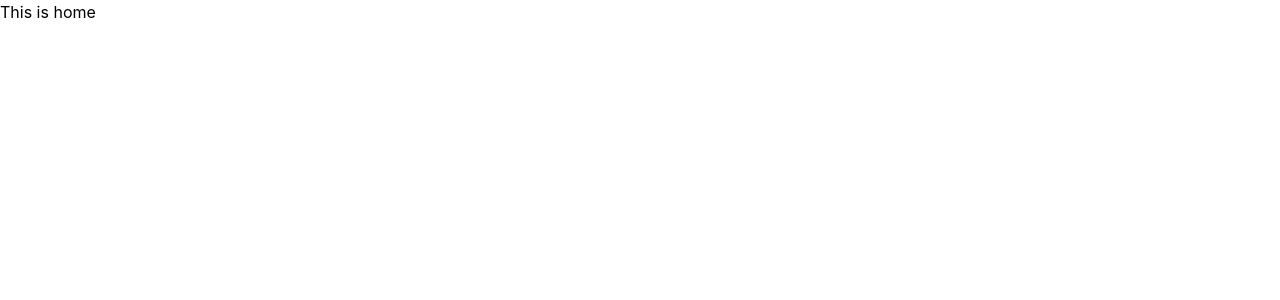
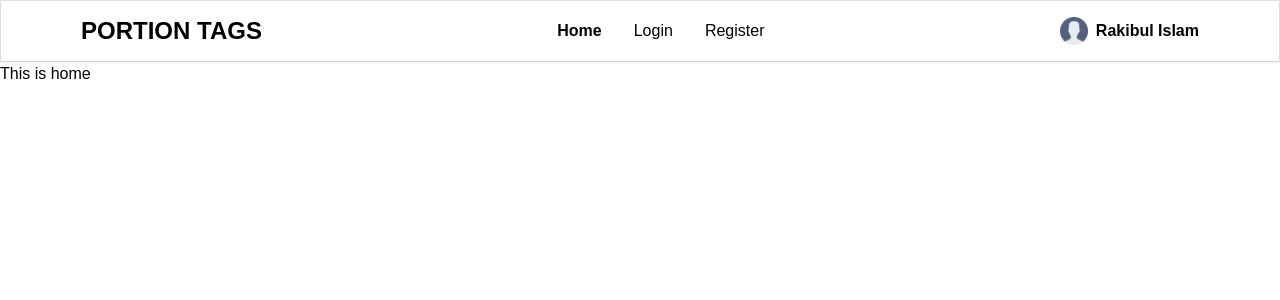
Before and after one commit to RakibulIslamm/portion-tags-client, a React (Create React App) app: page / in a window 1280 px wide. Shown: the top 300 px of the page. Built offline with nearby package versions, Linux system fonts and the light colour scheme.

Commit message:
Public Header sec added

```diff
--- /dev/null
+++ b/src/Components/CustomLink/CustomLink.js
@@ -0,0 +1,20 @@
+import { Link, useMatch, useResolvedPath } from "react-router-dom";
+
+function CustomLink({ children, to, ...props }) {
+    let resolved = useResolvedPath(to);
+    let match = useMatch({ path: resolved.pathname, end: true });
+
+    return (
+        <>
+            <Link
+                className={`hover:font-semibold ${match && 'font-semibold'} transition-all ease-linear duration-150`}
+                to={to}
+                {...props}
+            >
+                {children}
+            </Link>
+        </>
+    );
+}
+
+export default CustomLink;
--- a/src/Components/Layouts/PublicLayout/PublicLayout.js
+++ b/src/Components/Layouts/PublicLayout/PublicLayout.js
@@ -1,11 +1,13 @@
 import React from 'react';
 import { Outlet } from 'react-router-dom';
+import PublicHeader from '../../Shared/PublicHeader/PublicHeader';
 
 const PublicLayout = () => {
     return (
-        <div>
+        <>
+            <PublicHeader />
             <Outlet />
-        </div>
+        </>
     );
 };
 
--- a/src/Components/Shared/PublicHeader/PublicHeader.js
+++ b/src/Components/Shared/PublicHeader/PublicHeader.js
@@ -1,19 +1,23 @@
 import React from 'react';
 import { Link } from 'react-router-dom';
+import CustomLink from '../../CustomLink/CustomLink';
+import userImg from '../../../images/user.png'
 
 const PublicHeader = () => {
     return (
-        <div className='bg-pink-100'>
-            <div className=' max-w-[1920] px-[80px] py-[20px] flex justify-between items-center'>
-                <h1>Logo</h1>
+        <div className='border bg-white sticky top-0'>
+            <div className='shadow max-w-[1920] px-[80px] py-[14px] flex justify-between items-center'>
+                <h1 className='text-2xl font-bold uppercase'><Link to='/'>Portion Tags</Link></h1>
                 <div>
-                    <nav className='space-x-8'>
-                        <Link className='hover:border-b-4 px-1 border-gray-700 py-[20px]' to='/'>Home</Link>
-                        <Link to='/'>About</Link>
-                        <Link to='/login'>Login</Link>
-                        <Link to='/register'>Register</Link>
-                        <Link to='/'>Contact</Link>
+                    <nav className='flex items-center gap-8'>
+                        <CustomLink to='/'>Home</CustomLink>
+                        <CustomLink to='/login'>Login</CustomLink>
+                        <CustomLink to='/register'>Register</CustomLink>
                     </nav>
+                </div>
+                <div className='flex items-center gap-2'>
+                    <img className='w-7 h-7 bg-cover' src={userImg} alt="" />
+                    <p className='text-base font-semibold'>Rakibul Islam</p>
                 </div>
             </div>
         </div>
--- a/src/index.css
+++ b/src/index.css
@@ -2,11 +2,11 @@
 @tailwind components;
 @tailwind utilities;
 
+@import url('https://fonts.googleapis.com/css2?family=Poppins:ital,wght@0,100;0,200;0,300;0,400;0,500;0,600;0,700;0,800;0,900;1,100;1,200;1,300;1,400;1,500;1,600;1,700;1,800;1,900&display=swap');
+
 body {
   margin: 0;
-  font-family: -apple-system, BlinkMacSystemFont, 'Segoe UI', 'Roboto', 'Oxygen',
-    'Ubuntu', 'Cantarell', 'Fira Sans', 'Droid Sans', 'Helvetica Neue',
-    sans-serif;
+  font-family: 'Poppins', sans-serif;
   -webkit-font-smoothing: antialiased;
   -moz-osx-font-smoothing: grayscale;
 }
```
Also changed, not shown: src/images/user.png (added).
